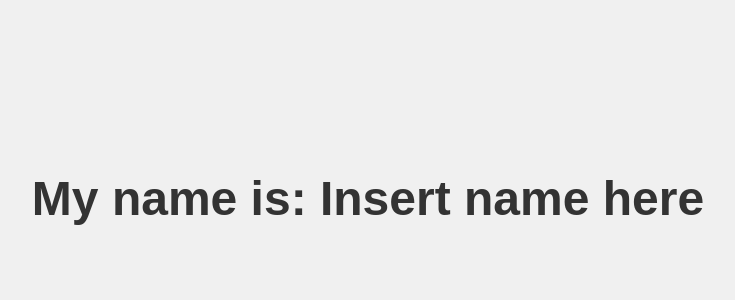
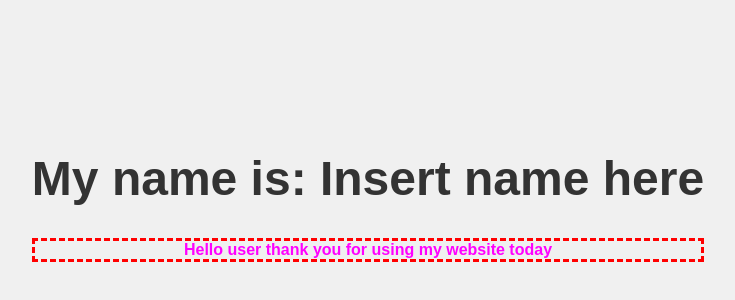
Before and after one commit to JakeCase/GitHubTutorialCLI, a plain HTML site: page MyWebsite.html in a window 1280 px wide. Shown: the part 202-502 px from the top of the page, without its empty margins (272-1007 px from the left). Drawn offline with Linux system fonts and the light colour scheme.

Commit message:
I have added 2 changes to My website

```diff
--- a/MyWebsite.html
+++ b/MyWebsite.html
@@ -18,9 +18,16 @@
             font-size: 3rem;
             color: #333;
         }
+        p.dashed {
+            border-style: dashed;
+            border-color: #ff0000;
+            color: #ff00ff;
+            text-align: center;
+        }
     </style>
 </head>
-<body>
+<body><centre>
     <h1>My name is: Insert name here</h1>
+    <p class = "dashed"><b>Hello user thank you for using my website today</b></p>
 </body>
 </html>
```
